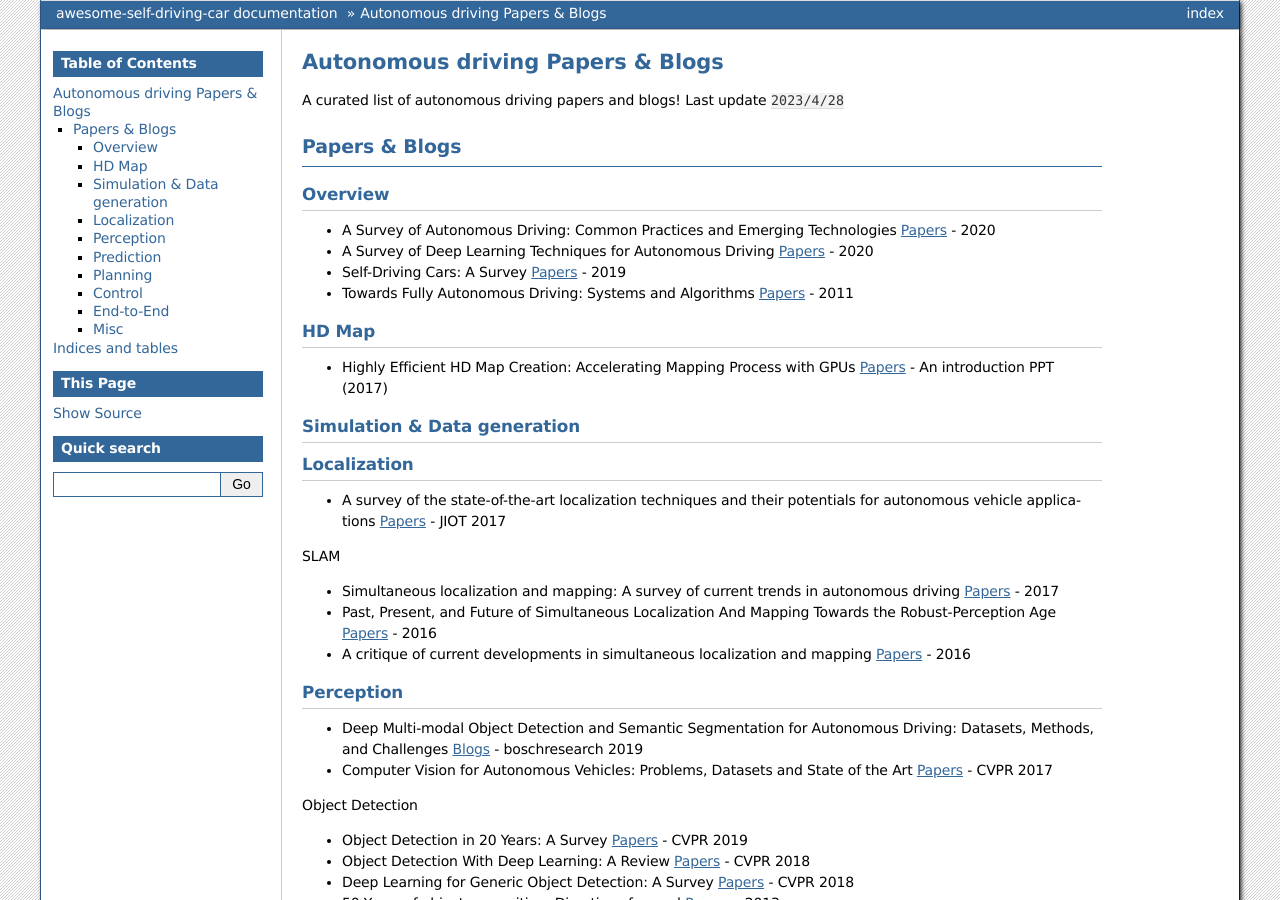
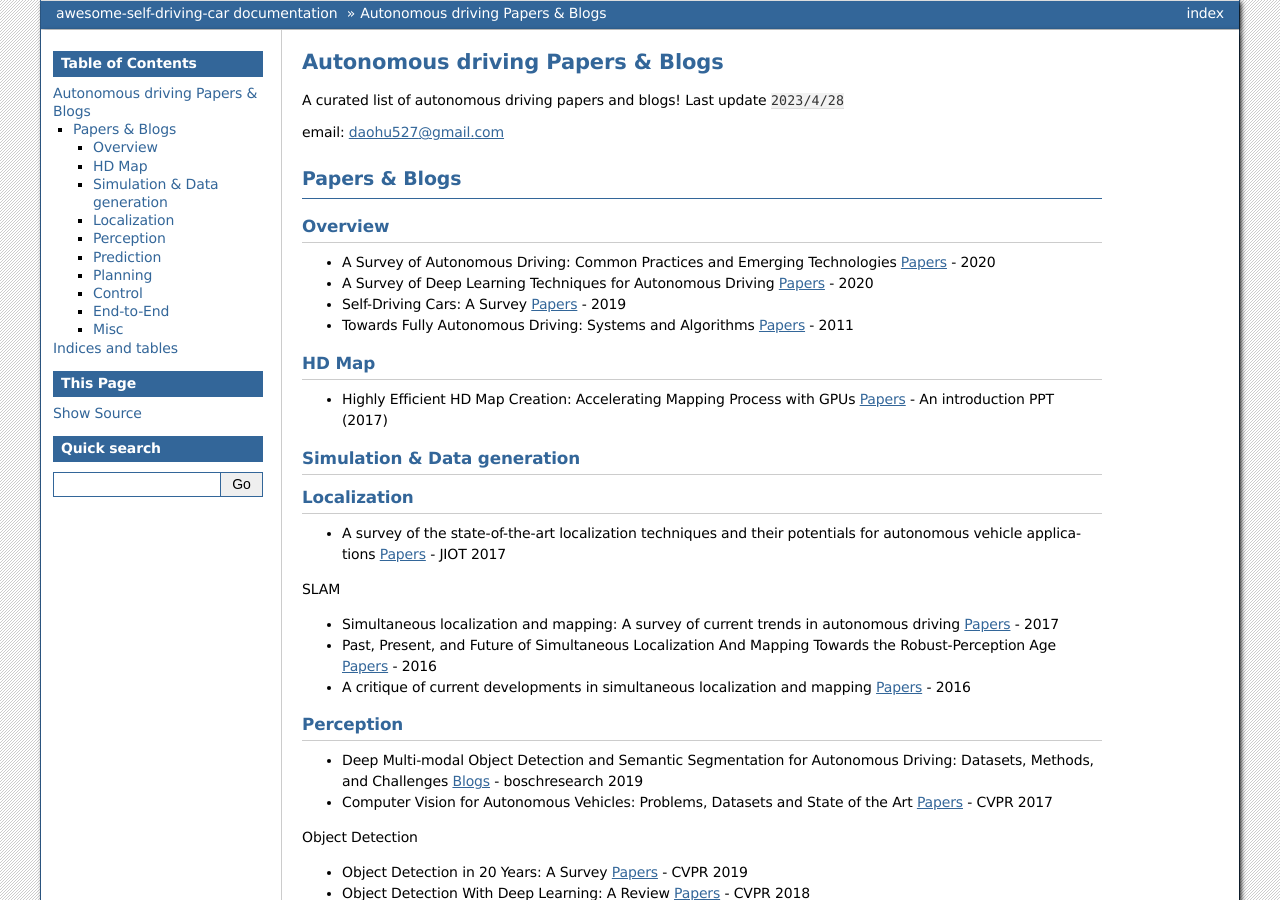
Before and after one commit to daohu527/awesome-self-driving-car, a Sphinx documentation site: the page built from docs/index.rst, in a window 1280 px wide and 900 px high. Built offline with Sphinx 7.4.7, drawn with Linux system fonts in a browser that asks for light colours.

Commit message:
docs: add email

```diff
--- a/docs/index.rst
+++ b/docs/index.rst
@@ -7,6 +7,7 @@ Autonomous driving Papers & Blogs
 =================================
 A curated list of autonomous driving papers and blogs! Last update ``2023/4/28``
 
+email: daohu527@gmail.com
 
 .. toctree::
    :caption: Contents:
```
